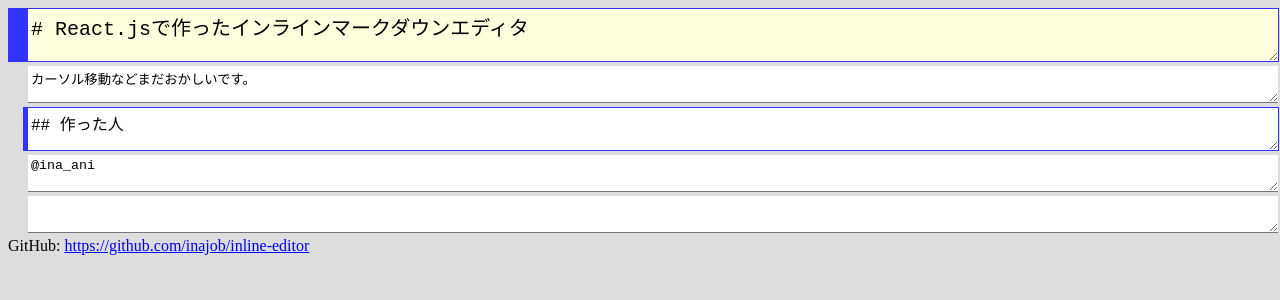
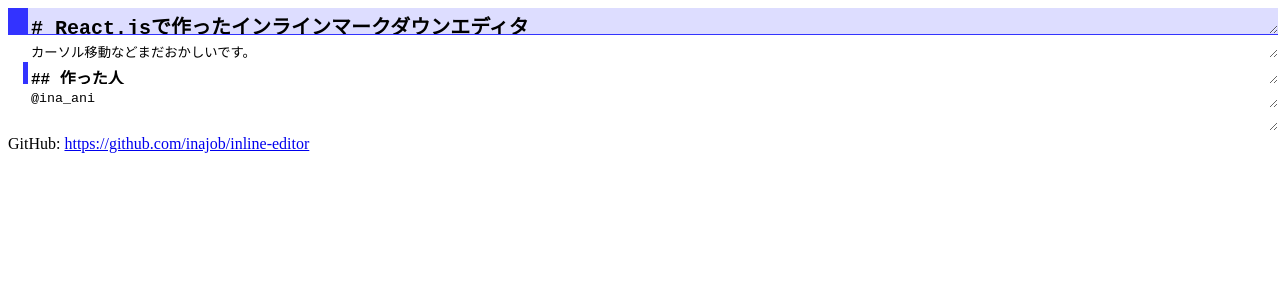
Before and after one commit to inajob/inline-editor, a React (Create React App) app: page / in a window 1280 px wide. Shown: the top 300 px of the page. Built offline with nearby package versions, Linux system fonts and the light colour scheme.

Commit message:
fix styles

```diff
--- a/src/index.css
+++ b/src/index.css
@@ -1,15 +1,17 @@
 
 body{
-  background-color: #ddd;
+  background-color: #fff;
   font-size: 16px;
 }
 
 textarea {
   width: calc(100% - 20px);
-  border-width: 0px 0px 1px 0px;
+  border-width: 0px 0px 0px 0px;
   padding:3px;
   -webkit-appearance: none;
    border-radius: 0;
+   height: 1em;
+   background-color: transparent;
 }
 textarea:focus{
   outline: none;
@@ -18,23 +20,26 @@ line{
   width: 100%;
 }
 .focus textarea {
-  background-color: #ffd;
+  background-color: #ddf;
 }
 .h1 textarea{
   font-size: x-large;
+  font-weight: bold;
   border: solid #33f;
-  border-width: 1px 1px 1px 20px;
+  border-width: 0px 0px 1px 20px;
 }
 .h2 textarea{
   font-size: large;
+  font-weight: bold;
   border: solid #33f;
-  border-width: 1px 1px 1px 5px;
+  border-width: 0px 0px 0px 5px;
   margin-left: 15px;
 }
 .h3 textarea{
   font-size: medium;
+  font-weight: bold;
   border: solid #33f;
-  border-width: 1px 1px 1px 1px;
+  border-width: 0px 0px 0px 0px;
   margin-left: 19px;
 }
 .normal textarea{
```
